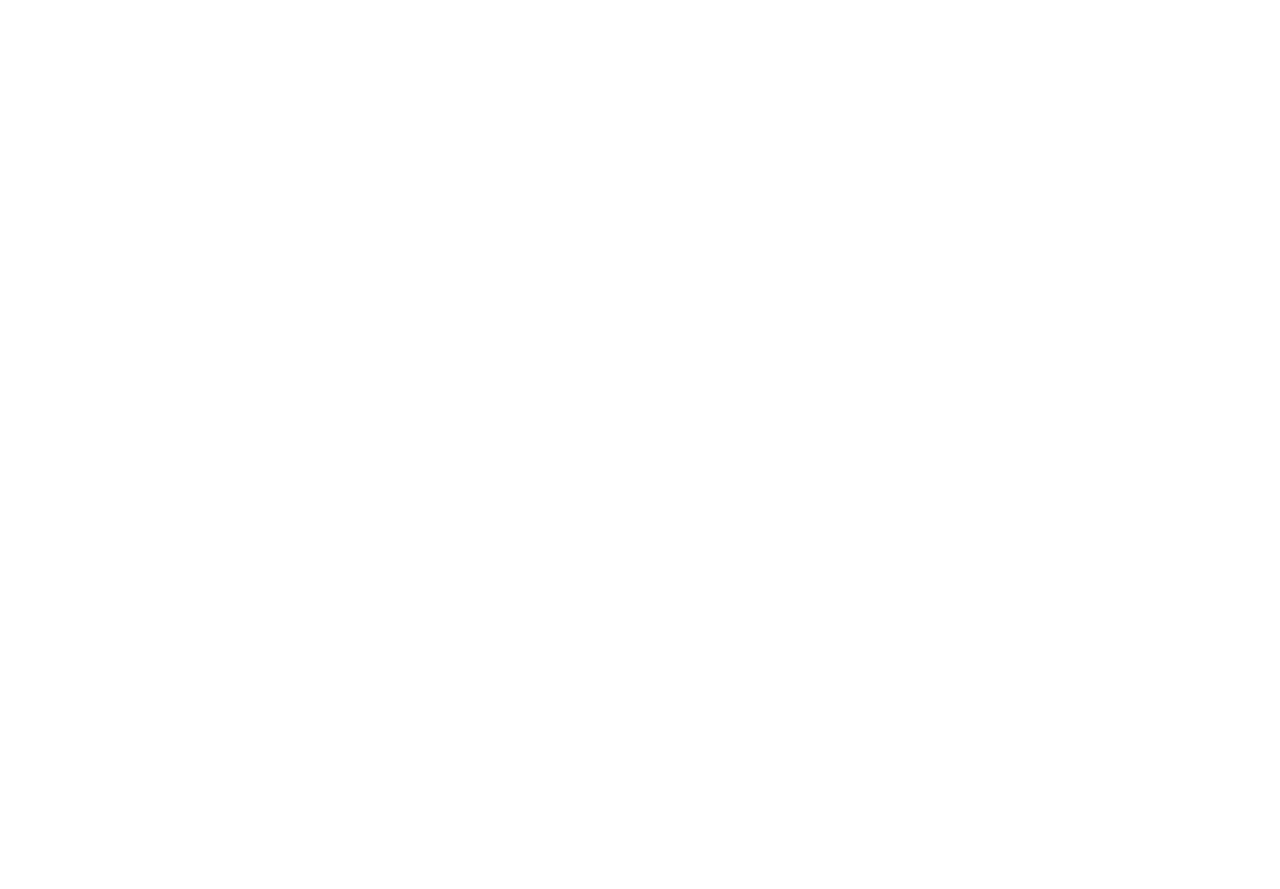
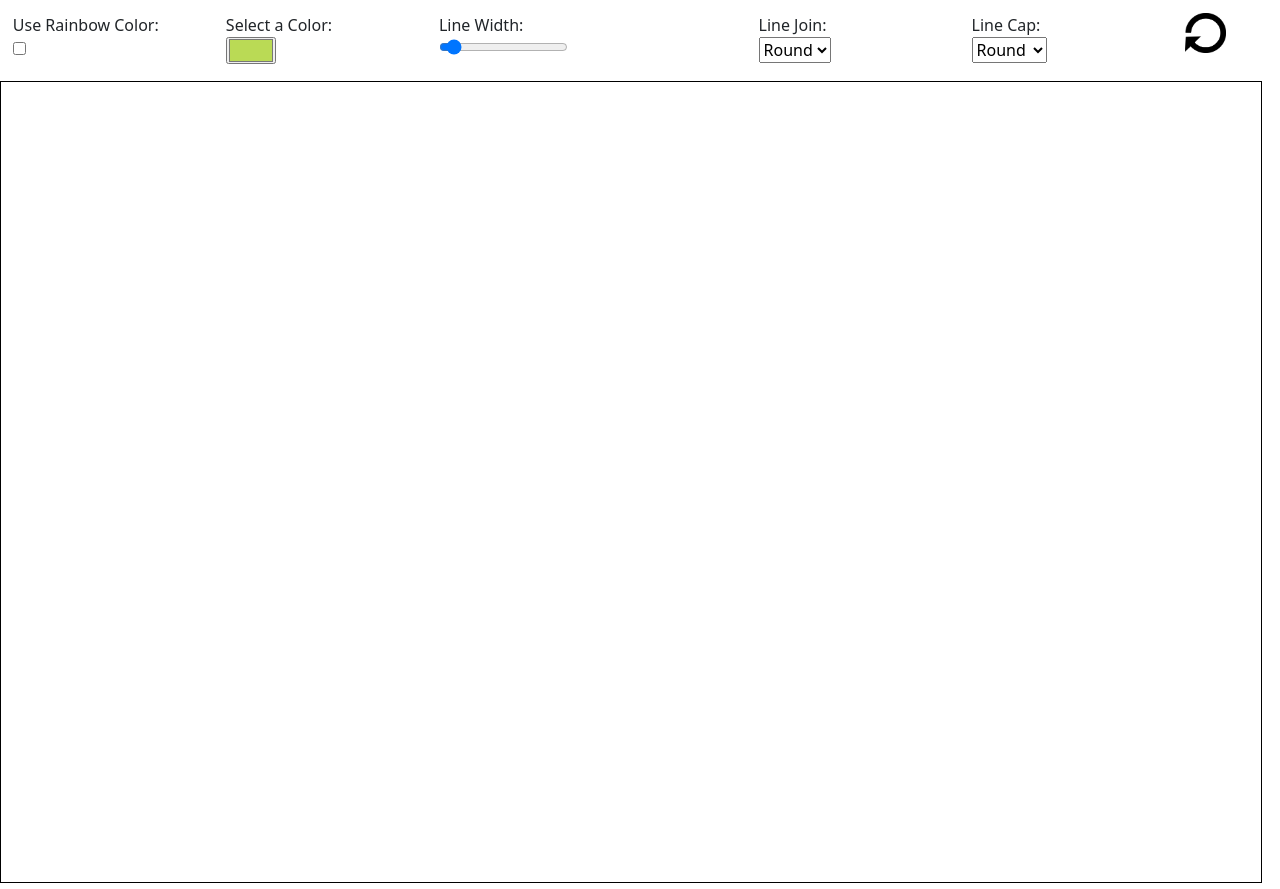
Before and after one commit to pritam2510/30DaysJSChallenge, a plain HTML site: page 08FunwithHTML5Canvas/index.html in a window 1280 px wide. Before the commit the page ends 804 px from the top, so only its background shows below. Drawn offline with nearby package versions, Linux system fonts and the light colour scheme.

Commit message:
Canvas redesigned

```diff
--- a/08FunwithHTML5Canvas/index.html
+++ b/08FunwithHTML5Canvas/index.html
@@ -4,18 +4,86 @@
     <meta charset="UTF-8" />
     <title>HTML5 Canvas</title>
     <link rel="icon" href="pngwing.com(1).png" />
+    <link
+      href="https://cdn.jsdelivr.net/npm/bootstrap@5.3.2/dist/css/bootstrap.min.css"
+      rel="stylesheet"
+      integrity="sha384-T3c6CoIi6uLrA9TneNEoa7RxnatzjcDSCmG1MXxSR1GAsXEV/Dwwykc2MPK8M2HN"
+      crossorigin="anonymous"
+    />
   </head>
   <body>
-    <canvas id="draw" width="800" height="800"></canvas>
+    <div style="margin: 1%">
+      <div class="row">
+        <div class="col-2">
+          <label for="rainbowColor">Use Rainbow Color: </label>
+          <br />
+          <input id="rainbowColor" name="rainbowColor" type="checkbox" />
+        </div>
+        <div class="col-2">
+          <label for="lineColor">Select a Color: </label>
+          <br />
+          <input type="color" value="#BADA55" name="lineColor" id="lineColor" />
+        </div>
+        <div class="col-3">
+          <label for="lineWidth">Line Width: </label>
+          <br />
+          <input
+            type="range"
+            min="5"
+            max="80"
+            step="1"
+            value="10"
+            name="lineWidth"
+            id="lineWidth"
+          />
+        </div>
+        <div class="col-2">
+          <label for="lineJoin">Line Join: </label>
+          <br />
+          <select name="lineJoin" id="lineJoin">
+            <option selected value="round">Round</option>
+            <option value="bevel">Bevel</option>
+            <option value="miter">Miter</option>
+          </select>
+        </div>
+        <div class="col-2">
+          <label for="lineCap">Line Cap: </label>
+          <br />
+          <select name="lineCap" id="lineCap">
+            <option selected value="round">Round</option>
+            <option value="butt">Butt</option>
+            <option value="square">Square</option>
+          </select>
+        </div>
+        <div class="col-1">
+          <img id="resetCanvas" src="reset.png" width="50%" alt="Reset" />
+        </div>
+      </div>
+    </div>
+    <div>
+      <canvas
+        style="border: 1px black solid"
+        id="draw"
+        width="800"
+        height="800"
+      ></canvas>
+    </div>
     <script>
       const canvas = document.getElementById("draw");
-      canvas.width = window.innerWidth;
+      const lineColor = document.querySelector("#lineColor");
+      const lineWidth = document.querySelector("#lineWidth");
+      const lineJoin = document.querySelector("#lineJoin");
+      const lineCap = document.querySelector("#lineCap");
+      const rainbowColor = document.querySelector("#rainbowColor");
+      const resetCanvas = document.querySelector("#resetCanvas");
+
+      canvas.width = window.innerWidth - 20;
       canvas.height = window.innerHeight;
 
       const ctx = canvas.getContext("2d");
 
       ctx.strokeStyle = "#BADA55";
-      ctx.lineWidth = 5;
+      ctx.lineWidth = 10;
       ctx.lineJoin = "round";
       ctx.lineCap = "round";
 
@@ -24,6 +92,33 @@
       let isDrawing = false;
       let hue = 0;
       let direction = true;
+      let useRainbow = false;
+
+      resetCanvas.addEventListener("click", () =>
+        ctx.clearRect(0, 0, canvas.width, canvas.height)
+      );
+
+      lineColor.addEventListener(
+        "change",
+        (e) => (ctx.strokeStyle = e.target.value)
+      );
+
+      lineWidth.addEventListener(
+        "change",
+        (e) => (ctx.lineWidth = e.target.value)
+      );
+
+      lineJoin.addEventListener(
+        "change",
+        (e) => (ctx.lineJoin = e.target.value)
+      );
+
+      lineCap.addEventListener("change", (e) => (ctx.lineCap = e.target.value));
+
+      rainbowColor.addEventListener("change", (e) => {
+        useRainbow = !useRainbow;
+        lineColor.disabled = !lineColor.disabled;
+      });
 
       document.addEventListener("mousedown", (e) => {
         isDrawing = true;
@@ -38,12 +133,18 @@
         isDrawing = false;
       });
 
-      document.addEventListener("mousemove", draw);
+      canvas.addEventListener("mouseout", (e) => {
+        isDrawing = false;
+      });
+
+      canvas.addEventListener("mousemove", draw);
 
       function draw(e) {
         if (!isDrawing) return;
 
-        ctx.strokeStyle = `hsl(${hue},100%,50%)`;
+        ctx.strokeStyle = useRainbow
+          ? `hsl(${hue++},100%,50%)`
+          : ctx.strokeStyle;
 
         ctx.beginPath();
         ctx.moveTo(lastX, lastY);
@@ -52,17 +153,17 @@
 
         [lastX, lastY] = [e.offsetX, e.offsetY];
 
-        hue += 1;
+        // hue += 1;
 
-        if (ctx.lineWidth >= 50 || ctx.lineWidth <= 5) {
-          direction = !direction;
-        }
+        // if (ctx.lineWidth >= 50 || ctx.lineWidth <= 5) {
+        //   direction = !direction;
+        // }
 
-        if (direction) {
-          ctx.lineWidth += 5;
-        } else {
-          ctx.lineWidth -= 5;
-        }
+        // if (direction) {
+        //   ctx.lineWidth += 5;
+        // } else {
+        //   ctx.lineWidth -= 5;
+        // }
       }
     </script>
     <style>
```
Also changed, not shown: 08FunwithHTML5Canvas/reset.png (added).
